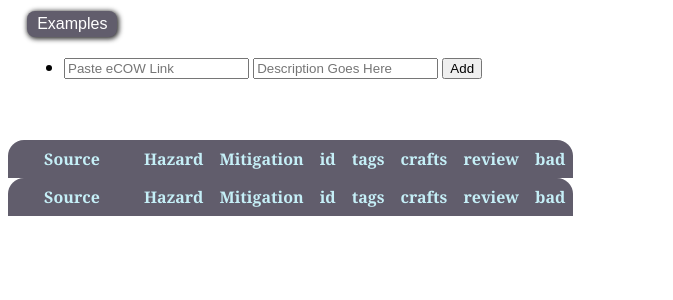
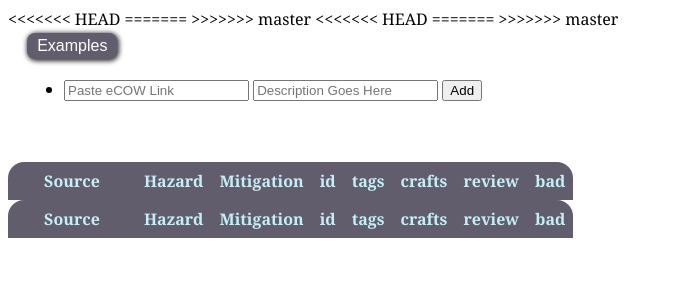
Before and after one commit to freddyyeddy/ecow.ninja, a PHP site: page / in a window 1280 px wide. Shown: the top 300 px of the page, without its empty margins (0-673 px from the left). Run offline with PHP 8.4, Linux system fonts and the light colour scheme; data comes from the database, SQL or seed files in the repository; lists and menus that the app fills with data are empty; some libraries are stand-ins or nearby versions.

```diff
--- a/ecow.html
+++ b/ecow.html
@@ -1,3 +1,9 @@
+<<<<<<< HEAD
+
+
+
+=======
+>>>>>>> master
 <script type="text/javascript">
   var url_string = window.location.href
   var url = new URL(url_string);
--- a/index.php
+++ b/index.php
@@ -19,6 +19,8 @@ require("inc/var.php");
 
 <script>
 
+<<<<<<< HEAD
+=======
 function sidebar(){
 $(".sidebar").toggleClass("open transition");
 }
@@ -61,7 +63,7 @@ console.log(array);
 }
 
 
-
+>>>>>>> master
 // 	function for remaing characters in textarea
 	function remaing_char(box,out,max){
 
@@ -177,13 +179,20 @@ console.log(array);
 
 
 		var oTable;
+<<<<<<< HEAD
 
+  $(document).ready(function() {
+=======
+>>>>>>> master
 
   $(document).ready(function() {
 
+<<<<<<< HEAD
 
-  $(document).ready(function() {
+// 		Functions
 
+
+=======
 // 		Functions
 
 // add("https://ecowalaska.bpweb.bp.com/permitvision/editor/#/certificate/BP05-K-GPB-GC2#298773?selectedTab=actions&wizardStep=","New Test Permit #");
@@ -220,7 +229,7 @@ $('#Examples ul').prepend(
 )
 
 };
-
+>>>>>>> master
 
 // 		Copy Text To Clipboard
 		function copyTextToClipboard(text) {
@@ -371,10 +380,11 @@ var separr = value.split(', ');
 
 		yadcf.init(oTable, [
 
-
+<<<<<<< HEAD
 					}
 				},
-
+=======
+>>>>>>> master
 // 			{column_number : 1},
 // 			{column_number : 2},
 // 			{column_number : 3},
@@ -493,13 +503,19 @@ Poop;
 
 
 </script>
+<<<<<<< HEAD
 
+=======
+>>>>>>> master
 </head>
 <body>
 	  <svg display="none" version="1.1" xmlns="http://www.w3.org/2000/svg" xmlns:xlink="http://www.w3.org/1999/xlink" width="768" height="800" viewBox="0 0 768 800"><defs><g id="icon-close"><path class="path1" d="M31.708 25.708c-0-0-0-0-0-0l-9.708-9.708 9.708-9.708c0-0 0-0 0-0 0.105-0.105 0.18-0.227 0.229-0.357 0.133-0.356 0.057-0.771-0.229-1.057l-4.586-4.586c-0.286-0.286-0.702-0.361-1.057-0.229-0.13 0.048-0.252 0.124-0.357 0.228 0 0-0 0-0 0l-9.708 9.708-9.708-9.708c-0-0-0-0-0-0-0.105-0.104-0.227-0.18-0.357-0.228-0.356-0.133-0.771-0.057-1.057 0.229l-4.586 4.586c-0.286 0.286-0.361 0.702-0.229 1.057 0.049 0.13 0.124 0.252 0.229 0.357 0 0 0 0 0 0l9.708 9.708-9.708 9.708c-0 0-0 0-0 0-0.104 0.105-0.18 0.227-0.229 0.357-0.133 0.355-0.057 0.771 0.229 1.057l4.586 4.586c0.286 0.286 0.702 0.361 1.057 0.229 0.13-0.049 0.252-0.124 0.357-0.229 0-0 0-0 0-0l9.708-9.708 9.708 9.708c0 0 0 0 0 0 0.105 0.105 0.227 0.18 0.357 0.229 0.356 0.133 0.771 0.057 1.057-0.229l4.586-4.586c0.286-0.286 0.362-0.702 0.229-1.057-0.049-0.13-0.124-0.252-0.229-0.357z"></path></g></defs></svg>
 
 
+<<<<<<< HEAD
+=======
 
+>>>>>>> master
 	<div class="wrapper">
 	<div class="grid" style="margin-left: 1em;">
 	<div class="col-1-4">
--- a/maximo.html
+++ b/maximo.html
@@ -1,3 +1,5 @@
+
+
 <script type="text/javascript">
   var url_string = window.location.href
   var url = new URL(url_string);
```
